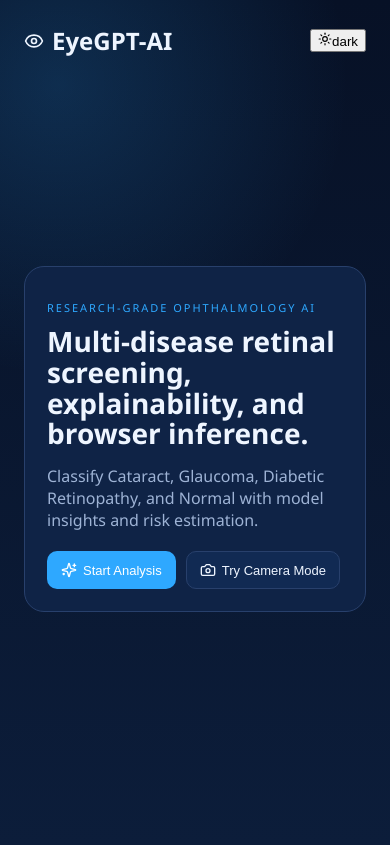
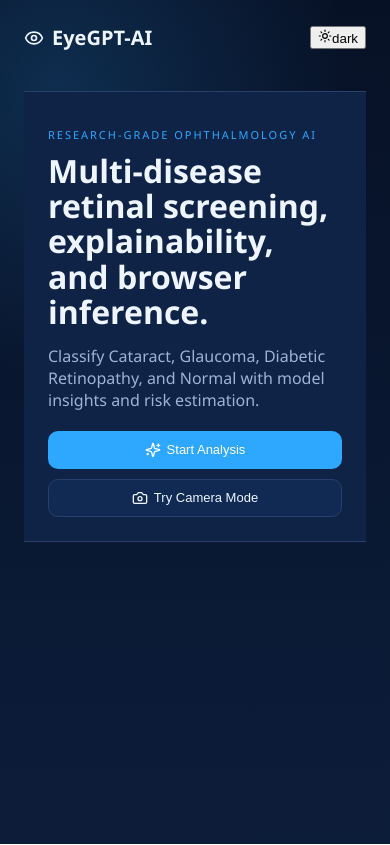
Before and after one commit to armash66/cataract-ai-detection, a React (Vite) app in the folder frontend/: page / in a window 390 px wide. Built offline with nearby package versions, Linux system fonts and the light colour scheme.

Commit message:
Deployment setup for Vercel and mobile responsiveness improvements

```diff
--- a/frontend/src/styles.css
+++ b/frontend/src/styles.css
@@ -129,14 +129,32 @@ input, select { border: 1px solid var(--border); border-radius: 8px; padding: 8p
 
 @media (max-width: 1000px) {
   .analysis-grid { grid-template-columns: 1fr; }
+  .right-column { order: -1; } /* Show imaging results early on mobile */
 }
 
 @media (max-width: 760px) {
-  .hero { padding: 22px; }
+  .hero { padding: 24px; border-radius: 0; border-left: 0; border-right: 0; }
+  .hero h1 { font-size: 32px; }
+  .hero-actions { flex-direction: column; }
+  .hero-actions .btn { width: 100%; justify-content: center; }
+
+  .landing-main { min-height: auto; padding-top: 40px; }
+  .landing-brand { font-size: 20px; }
+
   .prob-grid { grid-template-columns: 1fr; }
-  .imaging-grid, .imaging-grid.compare-on { grid-template-columns: 1fr; }
-  .badge-action { margin-left: 0; }
+  .imaging-grid, .imaging-grid.compare-on { grid-template-columns: 1fr; min-height: auto; }
+  .imaging-cell { height: 300px; }
+
+  .analysis-main { padding: 12px; }
+  .analysis-topbar { padding: 10px 14px; }
+  .analysis-brand { font-size: 16px; }
+
+  .badge-action { margin-left: 0; width: 100%; margin-top: 8px; }
+  .badge-action .btn { width: 100%; justify-content: center; }
+
+  .grid2 { grid-template-columns: 1fr; }
 }
+
 .camera-error {
   margin-top: 8px;
   padding: 8px 10px;
```
Also changed, not shown: 2 other files (tests, documents, lock files or other folders).
